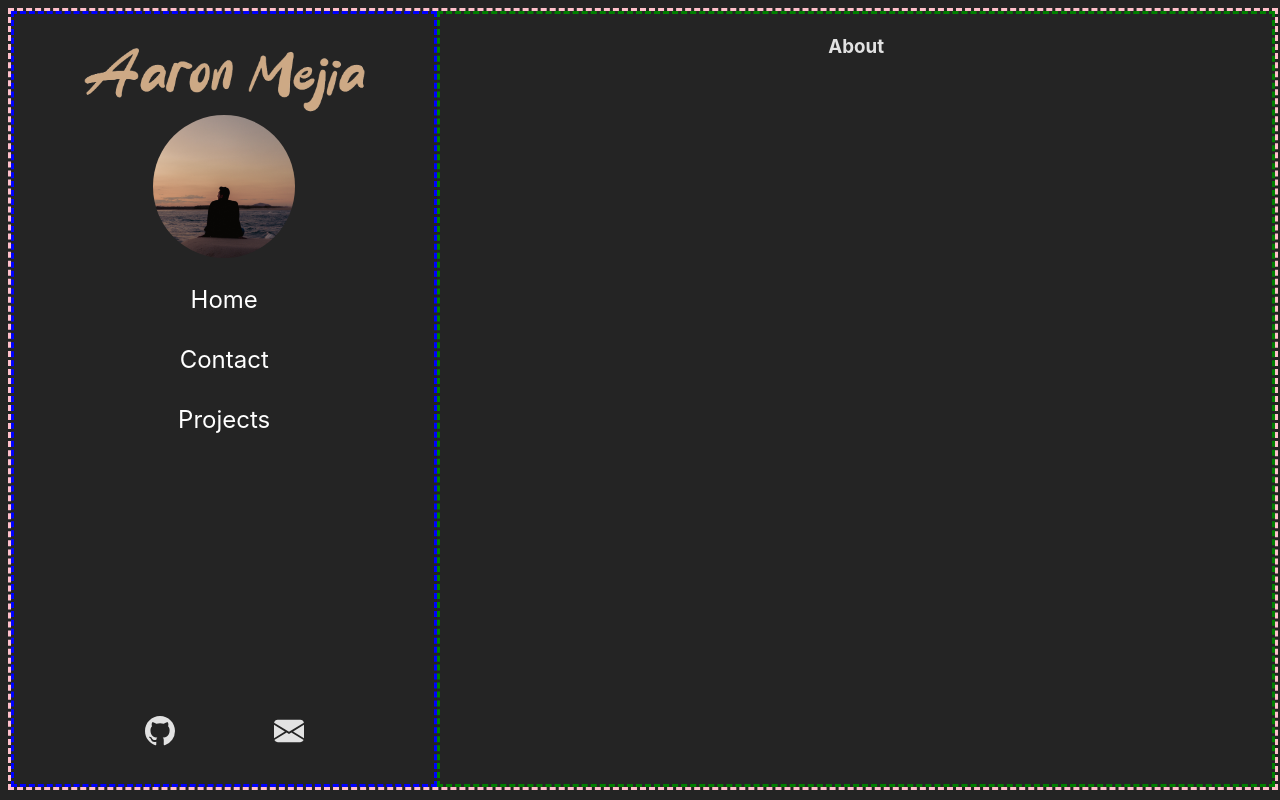
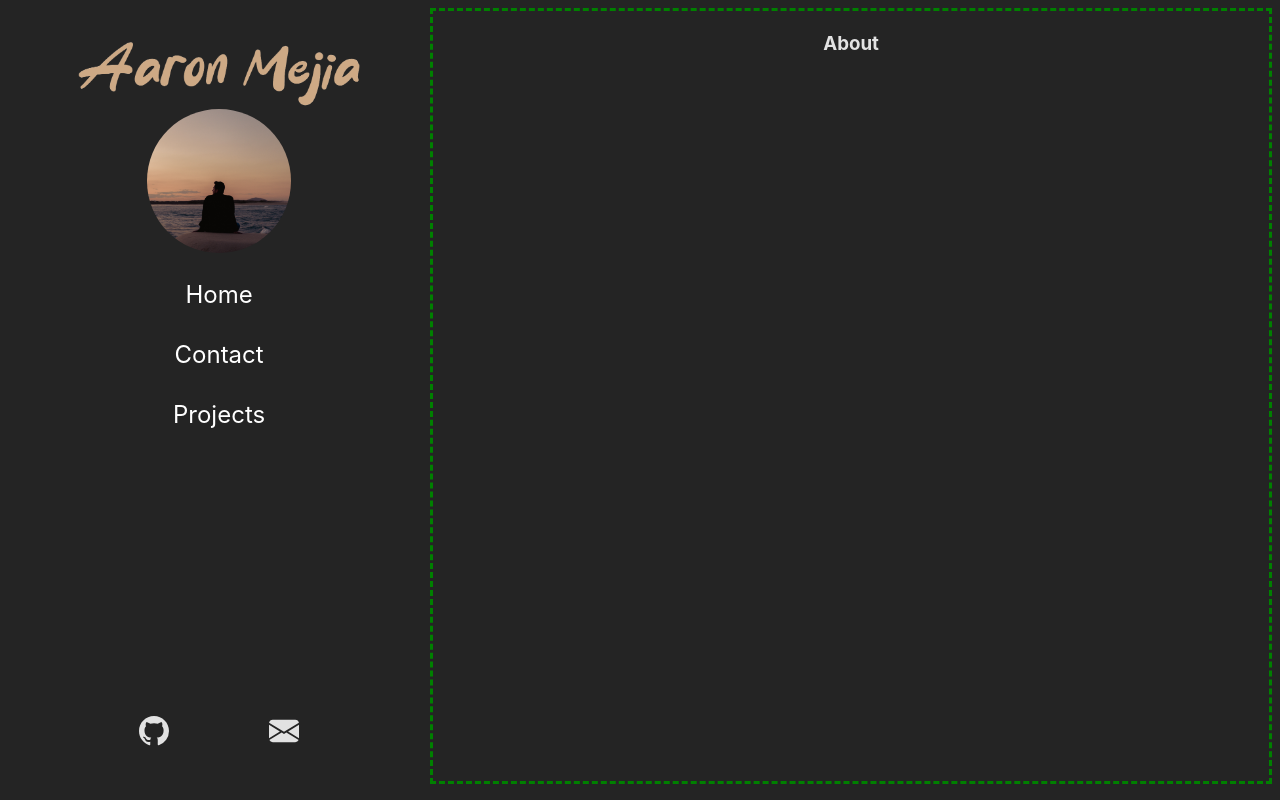
Before and after one commit to mejia-dev/mejia.dev, a React (Vite) app: page / in a window 1280 px wide. Built offline with nearby package versions, Linux system fonts and the light colour scheme.

Commit message:
Remove borders for testing

```diff
--- a/src/App.css
+++ b/src/App.css
@@ -6,8 +6,9 @@
 
 #bodyRenderer {
   display: flex;
-  border-color: pink;
-  border-style: dashed;
+  /* border-color: pink;
+  border-style: dashed; */
+  border-radius: 20rem;
   height: 97vh;
   width: 100%
 }
@@ -18,9 +19,6 @@
   display: block;
   position: sticky;
   top: 0;
-  /* height: 100rem; */
-  border-style: dashed;
-  border-color: blue;
 }
 
 #navBar {
```
